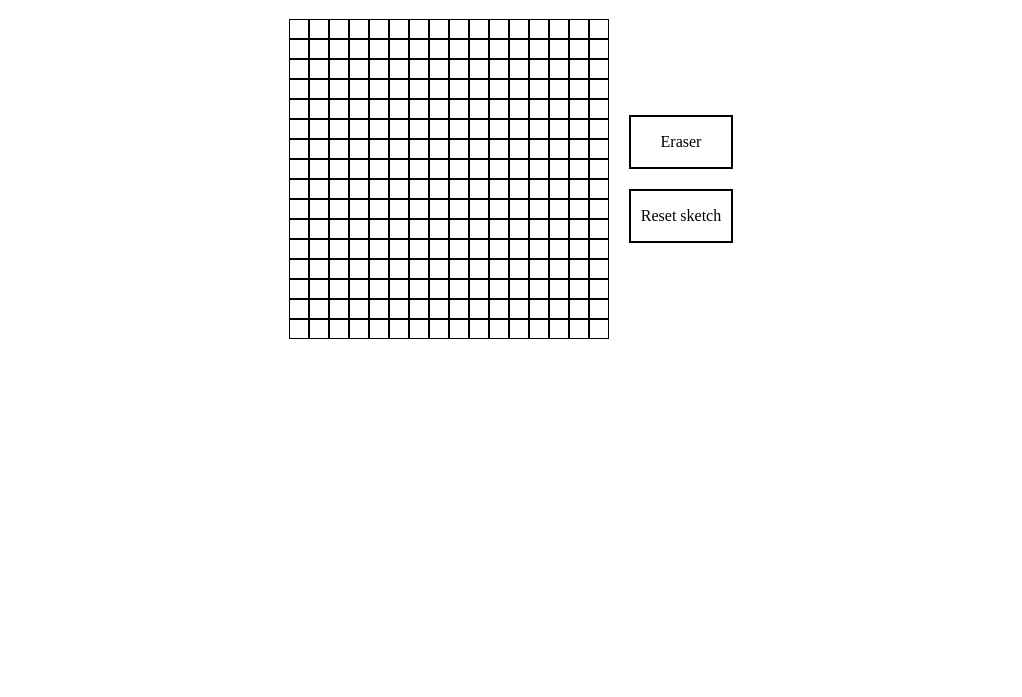
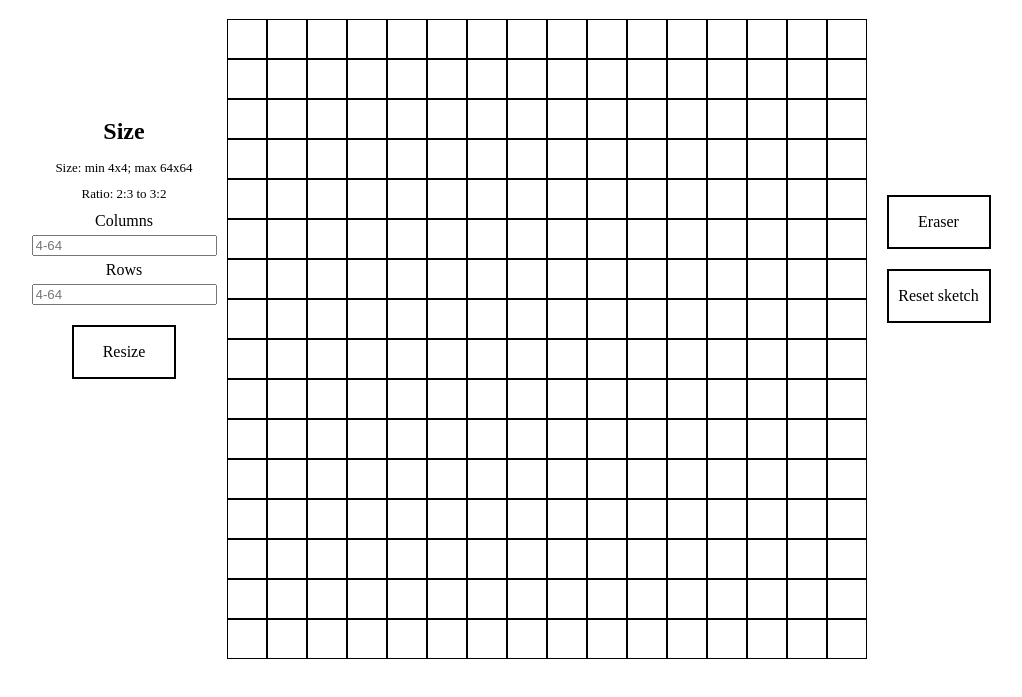
Before and after one commit to ymralin/etch-a-sketch, a plain HTML site: page index.html in a window 1280 px wide. Shown: the part 69-766 px from the top of the page, without its empty margins (124-1146 px from the left). Drawn offline with Linux system fonts and the light colour scheme.

Commit message:
added board resizing functionality. set board size to 4x4 to 64x64. set board ratio to 2:3 to 3:2. default size 16x16

```diff
--- a/index.html
+++ b/index.html
@@ -11,10 +11,20 @@
         <div class="container" id="mainContainer">
             <h1>Sketchboard</h1>
             <div class="container" id="contentContainer">
+                <div class="settings">
+                    <h2>Size</h2>
+                    <p style="font-size: small;">Size: min 4x4; max 64x64</p>
+                    <p style="font-size: small;">Ratio: 2:3 to 3:2</p>
+                    <p>Columns</p>
+                    <input min=4 class="sizeInput" id="colsNum" placeholder="4-64">
+                    <p>Rows</p>
+                    <input min=4 class="sizeInput" id="rowsNum" placeholder="4-64">
+                    <div class="btn" id="resizeBtn"></div>
+                </div>
                 <div class="sketchBoard"></div>
                 <div class="buttonContainer"></div>
             </div>
         </div>
         <script src="script.js"></script>
     </body>
-</html>
+    </html>
--- a/script.js
+++ b/script.js
@@ -1,10 +1,10 @@
-const sketchBoard = document.querySelector('.sketchBoard');
-for (i=0; i<256; i++) {
-    const div = document.createElement('div');
-    div.className = 'divCell';
-    sketchBoard.appendChild(div);
-        div.addEventListener('mouseover', paintingAction);
-}
+// const sketchBoard = document.querySelector('.sketchBoard');
+// for (i=0; i<256; i++) {
+//     const div = document.createElement('div');
+//     div.className = 'divCell';
+//     sketchBoard.appendChild(div);
+//         div.addEventListener('mouseover', paintingAction);
+// }
 
 function paintingAction(e){
     console.log(this)
@@ -26,8 +26,8 @@ function erase(e) {
 
 let painting=true;
 
+const settingsContainer = document.querySelector('.setting')
 const buttonContainer = document.querySelector('.buttonContainer');
-
 
 for (i=0; i<2; i++){
     const btn = document.createElement('div');
@@ -38,9 +38,11 @@ for (i=0; i<2; i++){
     btn.addEventListener('transitionend', removeTransition);
 };
 
+
+
 function clicked(e) {
     this.classList.add('clicked');
-    console.log(this);
+    // console.log(this);
 }
 
 function removeTransition(e){
@@ -69,3 +71,62 @@ function resetSketch() {
     const cells=document.querySelectorAll('.divCell');
     cells.forEach(cell => cell.classList.remove('painted'))
 };
+
+const resizeBtn = document.querySelector('#resizeBtn')
+resizeBtn.addEventListener('click', clicked);
+resizeBtn.addEventListener('transitionend', removeTransition);
+resizeBtn.textContent = 'Resize';
+resizeBtn.addEventListener('click', resizeBoard);
+
+
+
+function resizeBoard() {
+    const colNumInput = document.querySelector('#colsNum');
+    const rowNumInput = document.querySelector('#rowsNum');
+    const colNum = Number(colNumInput.value);
+    const rowNum = Number(rowNumInput.value);
+    if ((!isNaN(colNum)) && (!isNaN(rowNum))) {
+        if ((4<=colNum && colNum<=64) && (4<=rowNum && rowNum<=64)){
+            if (colNum<=rowNum*1.5 && rowNum<=colNum*1.5) {
+                drawBoard(colNum, rowNum)
+                colNumInput.value = "";
+                rowNumInput.value = "";
+                painting=true;
+                btn1.classList.remove('toggled');
+
+            }
+        }
+    }
+
+}
+
+function drawBoard(cols, rows) {
+    clearBoard();
+
+    const sketchBoard = document.querySelector('.sketchBoard');
+    sketchBoard.style.width = '640px'
+    sketchBoard.style.height = rows/cols * 640 + 'px'
+    for (i=0; i<cols; i++) {
+        for (j=0; j<rows; j++) {
+            const div = document.createElement('div');
+            div.className = 'divCell';
+            div.id = 'divCell' + i + "-" + j;
+            sketchBoard.appendChild(div);
+            div.addEventListener('mouseover', paintingAction);
+            div.style.width = sketchBoard.style.width / cols
+            div.style.height = sketchBoard.style.height / rows
+        }
+    }
+    let cT
+    cT = ""
+    for (i=0; i<cols; i++) {
+        cT = cT + "1fr "
+    }
+    sketchBoard.style.gridTemplateColumns = cT
+}
+
+function clearBoard() {
+    document.querySelectorAll('.divCell').forEach(div => document.querySelector('.sketchBoard').removeChild(div))
+}
+
+drawBoard(16,16);
--- a/style.css
+++ b/style.css
@@ -1,12 +1,11 @@
 .sketchBoard {
     display: grid;
     grid-template-columns: 1fr 1fr 1fr 1fr 1fr 1fr 1fr 1fr 1fr 1fr 1fr 1fr 1fr 1fr 1fr 1fr;
-    width: 320px;
-    height: 320px;
+
 }
 
 .divCell {
-    border: solid black 1px;
+    border: solid black 1px ;
 }
 
 .painted {
@@ -27,6 +26,8 @@
 
 #contentContainer {
     display: flex;
+    height: 480px;
+    /* align-items: center; */
 }
 
 .buttonContainer {
@@ -53,3 +54,24 @@
     flex-direction: column;
     align-items: center;
 }
+
+.settings {
+    display: flex;
+    margin-right: 10px;
+    align-items: center;
+    justify-content: center;
+    flex-direction: column;
+}
+
+.settings p {
+    margin: 5px;
+}
+
+.settings h2 {
+    margin-top: -10px;
+    margin-bottom: 10px;
+}
+
+#resizeBtn {
+    margin-top: 20px;
+}
```
